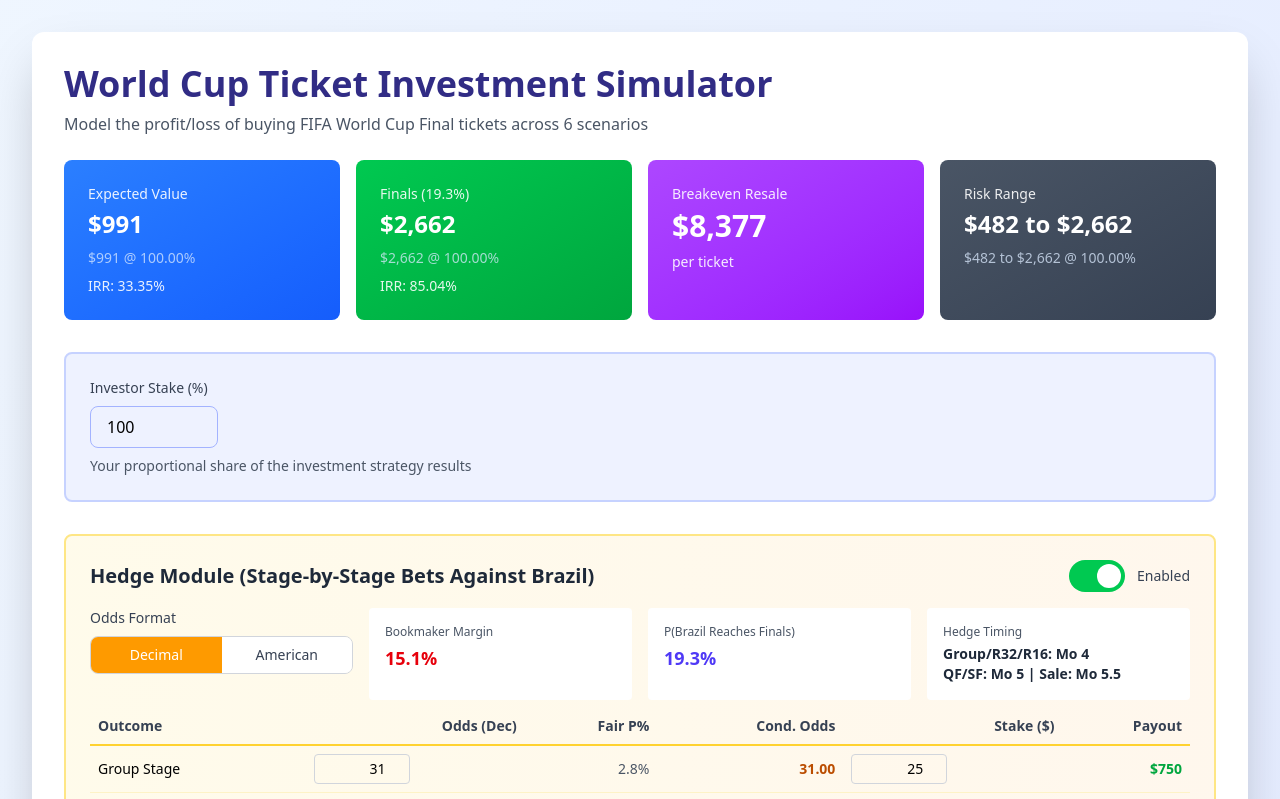
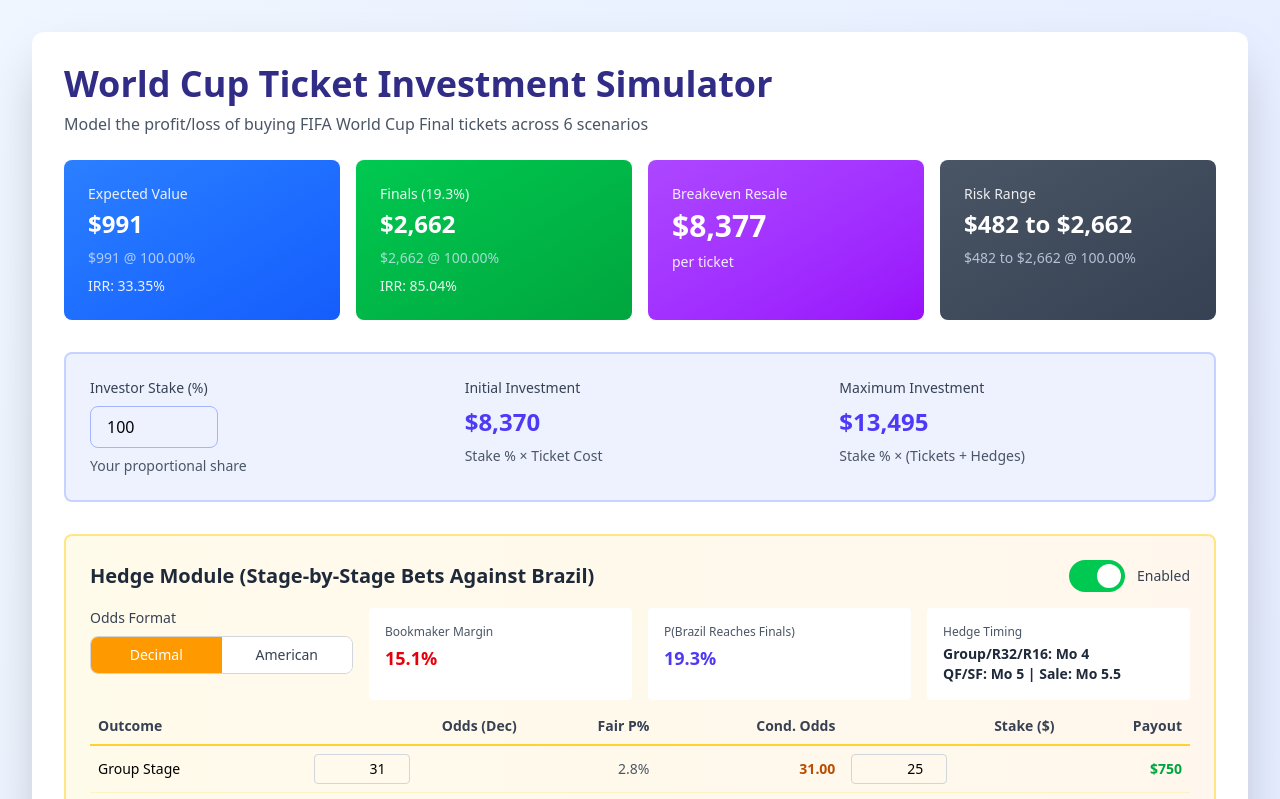
Before and after one commit to oagcoliveira/hedge-simulator, a React (Vite) app: page / in a window 1280 px wide. Shown: the top 799 px of the page. Built offline with nearby package versions, Linux system fonts and the light colour scheme.

Commit message:
Fix American odds input; add Initial and Maximum Investment indicators

```diff
--- a/src/WorldCupTicketSimulator.jsx
+++ b/src/WorldCupTicketSimulator.jsx
@@ -330,8 +330,9 @@
 
   const updateOdds = (key, displayValue) => {
     const val = Number(displayValue);
+    if (isNaN(val)) return;
     const decOdds = oddsFormat === 'american' ? americanToDecimal(val) : val;
-    if (decOdds > 0) setBettingOdds(prev => ({ ...prev, [key]: decOdds }));
+    setBettingOdds(prev => ({ ...prev, [key]: decOdds }));
   };
   const getDisplayOdds = (key) => {
     const dec = bettingOdds[key];
@@ -375,10 +376,22 @@
 
           {/* Investor Stake Input */}
           <div className="bg-indigo-50 rounded-lg p-6 mb-8 border-2 border-indigo-200">
-            <div>
-              <label className="block text-sm font-medium text-gray-700 mb-2">Investor Stake (%)</label>
-              <input type="number" step="0.01" min="0" max="100" value={investorStakePercent} onChange={(e) => setInvestorStakePercent(Math.min(Math.max(Number(e.target.value), 0), 100))} className="w-32 px-4 py-2 border border-indigo-300 rounded-lg focus:ring-2 focus:ring-indigo-500 focus:border-transparent" />
-              <p className="text-sm text-gray-600 mt-2">Your proportional share of the investment strategy results</p>
+            <div className="grid grid-cols-1 md:grid-cols-3 gap-6">
+              <div>
+                <label className="block text-sm font-medium text-gray-700 mb-2">Investor Stake (%)</label>
+                <input type="number" step="0.01" min="0" max="100" value={investorStakePercent} onChange={(e) => setInvestorStakePercent(Math.min(Math.max(Number(e.target.value), 0), 100))} className="w-32 px-4 py-2 border border-indigo-300 rounded-lg focus:ring-2 focus:ring-indigo-500 focus:border-transparent" />
+                <p className="text-sm text-gray-600 mt-2">Your proportional share</p>
+              </div>
+              <div>
+                <label className="block text-sm font-medium text-gray-700 mb-2">Initial Investment</label>
+                <div className="text-2xl font-bold text-indigo-600">{formatCurrency(totalPurchase * (investorStakePercent / 100))}</div>
+                <p className="text-sm text-gray-600 mt-2">Stake % × Ticket Cost</p>
+              </div>
+              <div>
+                <label className="block text-sm font-medium text-gray-700 mb-2">Maximum Investment</label>
+                <div className="text-2xl font-bold text-indigo-600">{formatCurrency((totalPurchase + (hedgeEnabled ? STAGES.reduce((sum, s) => sum + hedgeStakes[s], 0) : 0)) * (investorStakePercent / 100))}</div>
+                <p className="text-sm text-gray-600 mt-2">Stake % × (Tickets + Hedges)</p>
+              </div>
             </div>
           </div>
 
```
